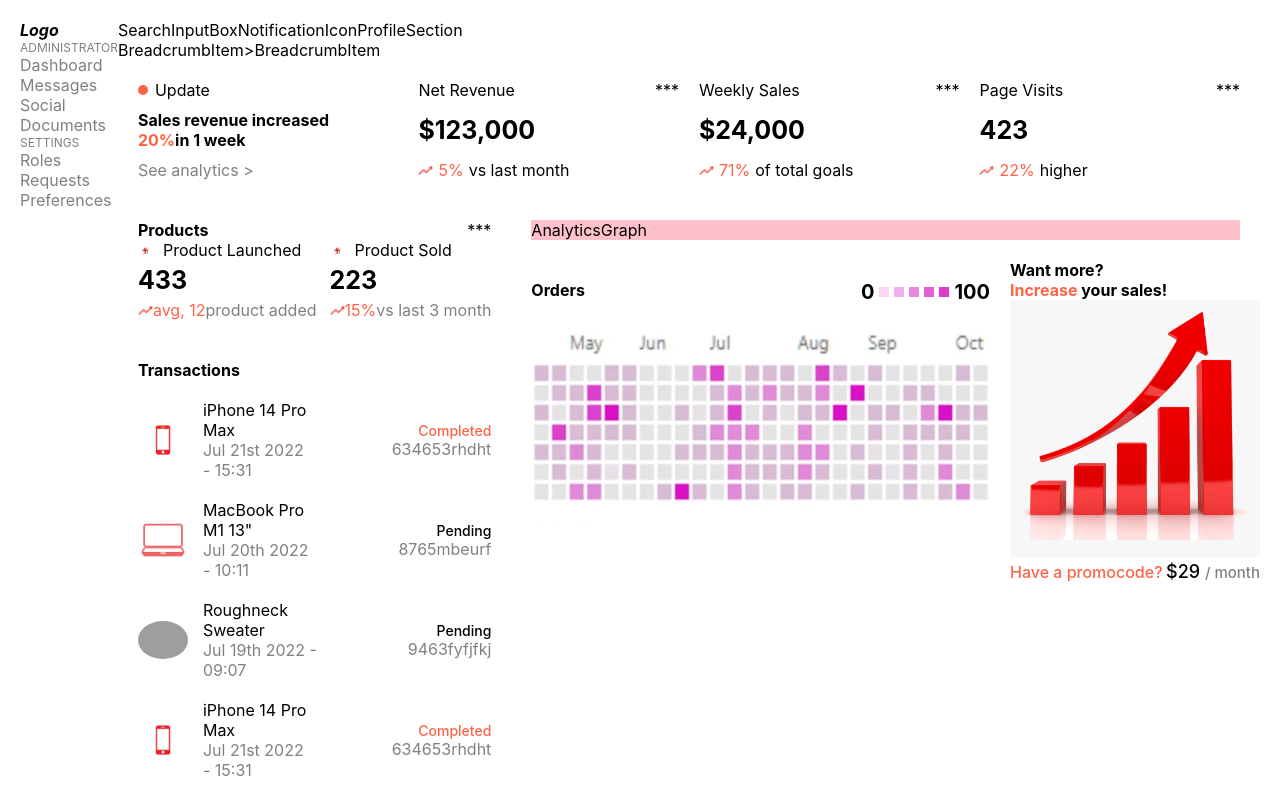
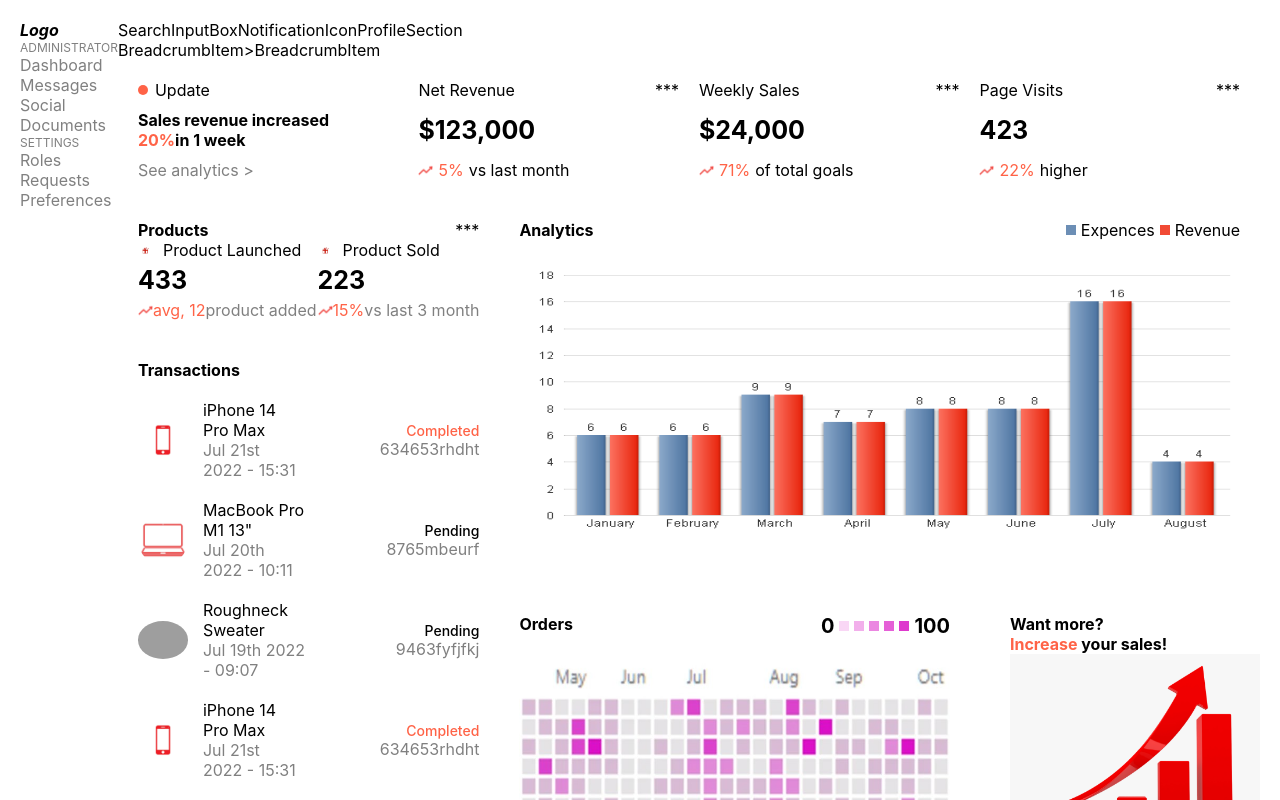
Before and after one commit to lakkula/first-react-app, a React (Create React App) app: page / in a window 1280 px wide. Shown: the top 800 px of the page. Built offline with nearby package versions, Linux system fonts and the light colour scheme; grey boxes are pictures that could not be loaded.

Commit message:
create AnalyticsGraph

```diff
--- /dev/null
+++ b/src/components/analyticsGraph/AnalyticsTitle.js
@@ -0,0 +1,7 @@
+import React from 'react'
+
+export default function AnalyticsTitle() {
+  return (
+    <p style={{fontWeight:'bold'}}>Analytics</p>
+  )
+}
--- /dev/null
+++ b/src/components/analyticsGraphLegend/AnalyticsLegendBox.js
@@ -0,0 +1,11 @@
+import React from 'react'
+
+export default function AnalyticsLegendBox({color}) {
+  return (
+    <div>
+        <div
+        style={{width:'10px', height:'10px', backgroundColor:color}}
+        ></div>
+    </div>
+  )
+}
--- /dev/null
+++ b/src/components/analyticsGraphLegend/AnalyticsLegendName.js
@@ -0,0 +1,7 @@
+import React from 'react'
+
+export default function AnalyticsLegendName({name}) {
+  return (
+    <p>{name}</p>
+  )
+}
--- a/src/layouts/home/HomeContent.js
+++ b/src/layouts/home/HomeContent.js
@@ -29,7 +29,7 @@ export default function HomeContent() {
             <div style={{padding:'20px'}}>
               <AnalyticsGraph/>
             </div>
-            <div style={{display: 'flex'}}>
+            <div style={{display: 'flex', marginTop:'40px', alignItems:'baseline',gap:'40px'}}>
               <div style={{padding:'20px'}}>
                 <OrdersGraph/>
               </div>
--- a/src/layouts/home/homeContent/AnalyticsGraph.js
+++ b/src/layouts/home/homeContent/AnalyticsGraph.js
@@ -1,7 +1,34 @@
 import React from 'react'
+import analyticsGraph from '../../../assets/images/bar-chart.png'
+import AnalyticsTitle from '../../../components/analyticsGraph/AnalyticsTitle'
+import AnalyticsGraphLegend from './analyticsGraph/AnalyticsGraphLegend';
+
+
+const analyticsLegend = [
+  {
+      color:'#6c8eb5',
+      name:'Expences',
+  },
+  {
+      color:'#f14a35',
+      name:'Revenue',
+  },
+];
 
 export default function AnalyticsGraph() {
   return (
-    <div style={{backgroundColor: 'pink'}}>AnalyticsGraph</div>
+    <div>
+      <div style={{marginBottom:'20px', display:'flex', justifyContent:'space-between'}}>
+        <AnalyticsTitle/>
+        <div style={{display:'flex', gap:'5px'}}>
+          {analyticsLegend.map((val, key) => {
+            const {color, name} = val;
+            return <AnalyticsGraphLegend key={key} color={color} name={name}/>
+          })}
+        </div>
+
+      </div>
+      <img src={analyticsGraph} alt='' width={'100%'} style={{height:'270px'}}/>
+    </div>
   )
 }
--- /dev/null
+++ b/src/layouts/home/homeContent/analyticsGraph/AnalyticsGraphLegend.js
@@ -0,0 +1,15 @@
+import React from 'react'
+import AnalyticsLegendBox from '../../../../components/analyticsGraphLegend/AnalyticsLegendBox';
+import AnalyticsLegendName from '../../../../components/analyticsGraphLegend/AnalyticsLegendName';
+
+
+
+export default function AnalyticsGraphLegend({color, name}) {
+  return (
+    <div style={{display:'flex', alignItems:'center', gap:'5px'}}>
+    <AnalyticsLegendBox color={color}/>
+    <AnalyticsLegendName name={name}/>
+    </div>
+
+  )
+}
```
Also changed, not shown: src/assets/images/bar-chart.png.
